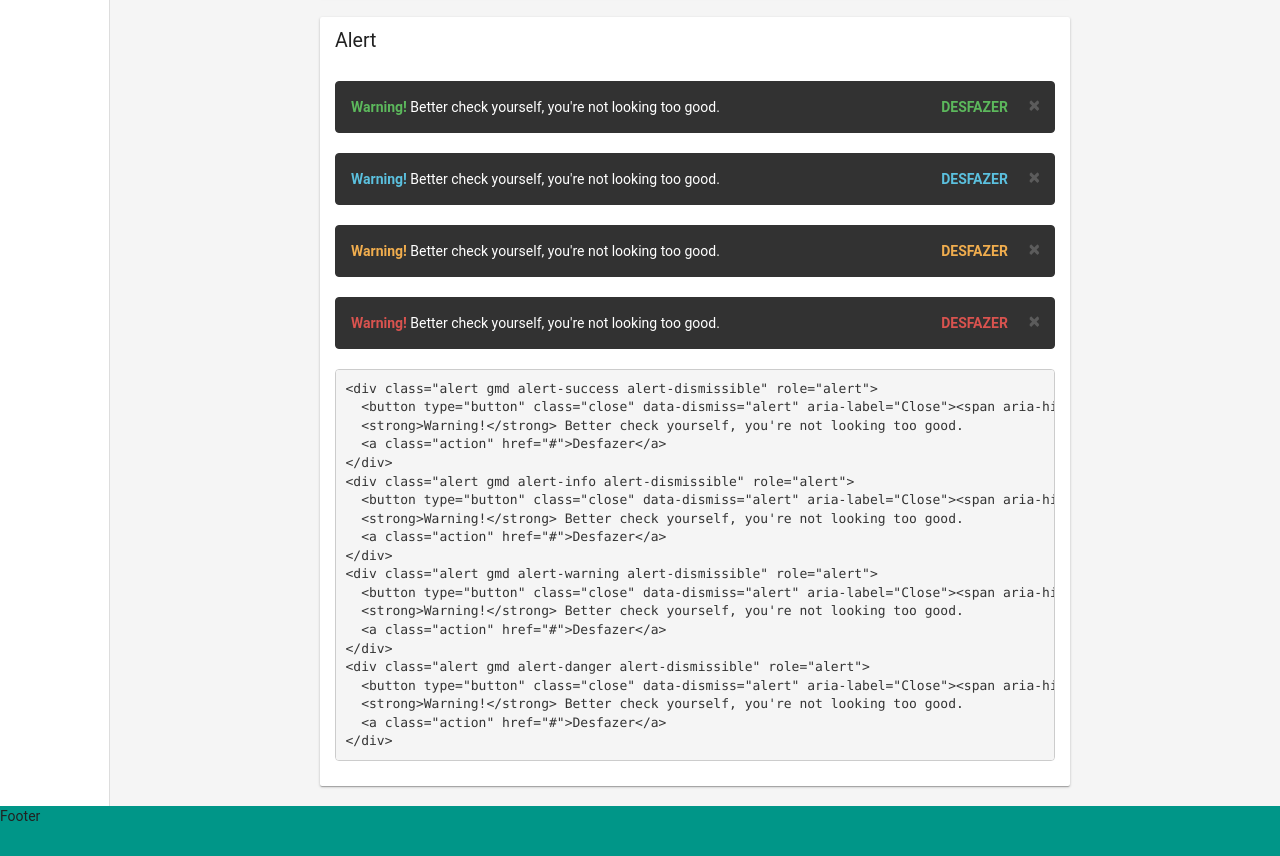
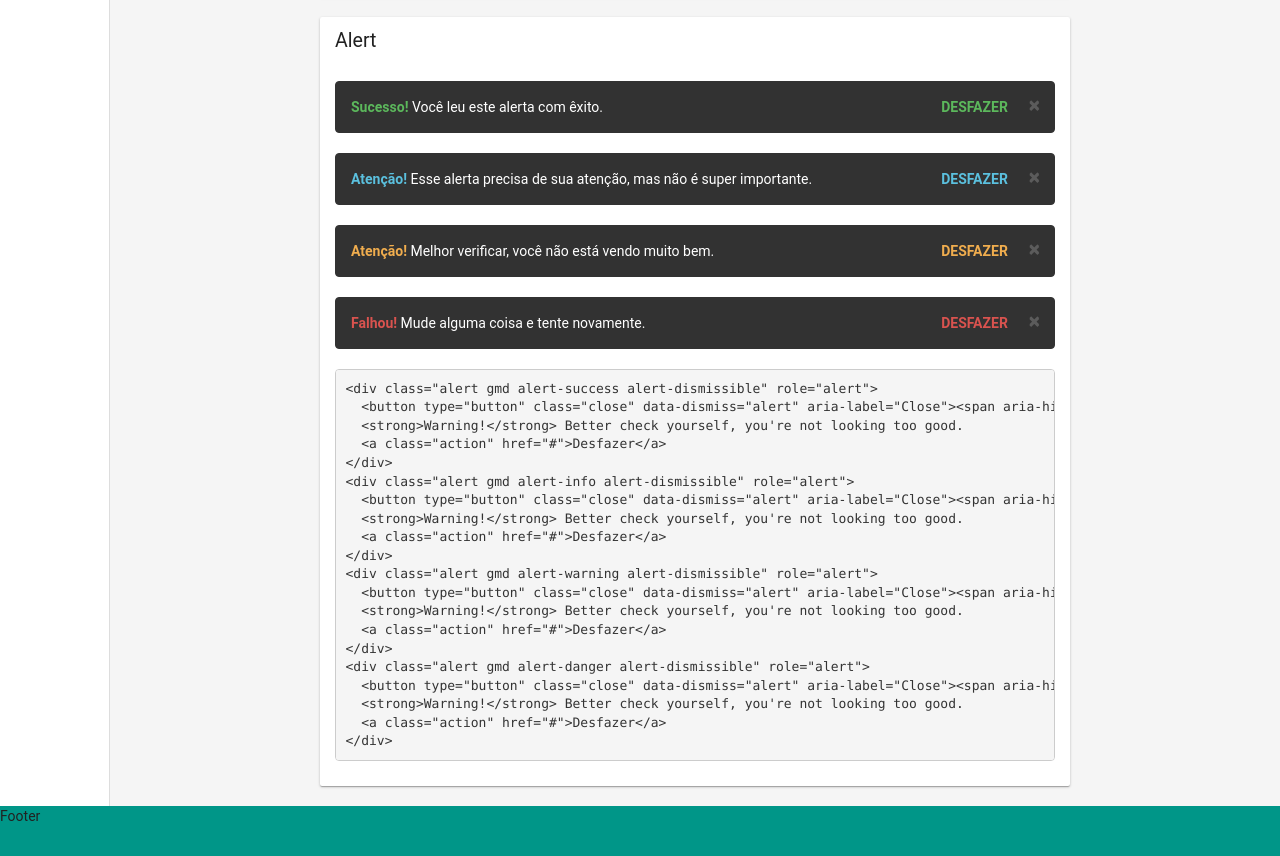
Before and after one commit to GUMGA/layout, a website: page examples/default/index.html in a window 1280 px wide. Shown: the part 3932-4788 px from the top of the page. Drawn offline with nearby package versions, Linux system fonts and the light colour scheme; a web font is replaced by a local one.

Commit message:
Alert messages

```diff
--- a/examples/default/index.html
+++ b/examples/default/index.html
@@ -426,22 +426,22 @@ background    = #F5F5F5
               <div class="panel-body">
                 <div class="alert gmd alert-success alert-dismissible" role="alert">
                   <button type="button" class="close" data-dismiss="alert" aria-label="Close"><span aria-hidden="true">&times;</span></button>
-                  <strong>Warning!</strong> Better check yourself, you're not looking too good.
+                  <strong>Sucesso!</strong> Você leu este alerta com êxito.
                   <a class="action" href="#">Desfazer</a>
                 </div>
                 <div class="alert gmd alert-info alert-dismissible" role="alert">
                   <button type="button" class="close" data-dismiss="alert" aria-label="Close"><span aria-hidden="true">&times;</span></button>
-                  <strong>Warning!</strong> Better check yourself, you're not looking too good.
+                  <strong>Atenção!</strong> Esse alerta precisa de sua atenção, mas não é super importante.
                   <a class="action" href="#">Desfazer</a>
                 </div>
                 <div class="alert gmd alert-warning alert-dismissible" role="alert">
                   <button type="button" class="close" data-dismiss="alert" aria-label="Close"><span aria-hidden="true">&times;</span></button>
-                  <strong>Warning!</strong> Better check yourself, you're not looking too good.
+                  <strong>Atenção!</strong> Melhor verificar, você não está vendo muito bem.
                   <a class="action" href="#">Desfazer</a>
                 </div>
                 <div class="alert gmd alert-danger alert-dismissible" role="alert">
                   <button type="button" class="close" data-dismiss="alert" aria-label="Close"><span aria-hidden="true">&times;</span></button>
-                  <strong>Warning!</strong> Better check yourself, you're not looking too good.
+                  <strong>Falhou!</strong> Mude alguma coisa e tente novamente.
                   <a class="action" href="#">Desfazer</a>
                 </div>
                 <pre>&lt;div class="alert gmd alert-success alert-dismissible" role="alert"&gt;
```
